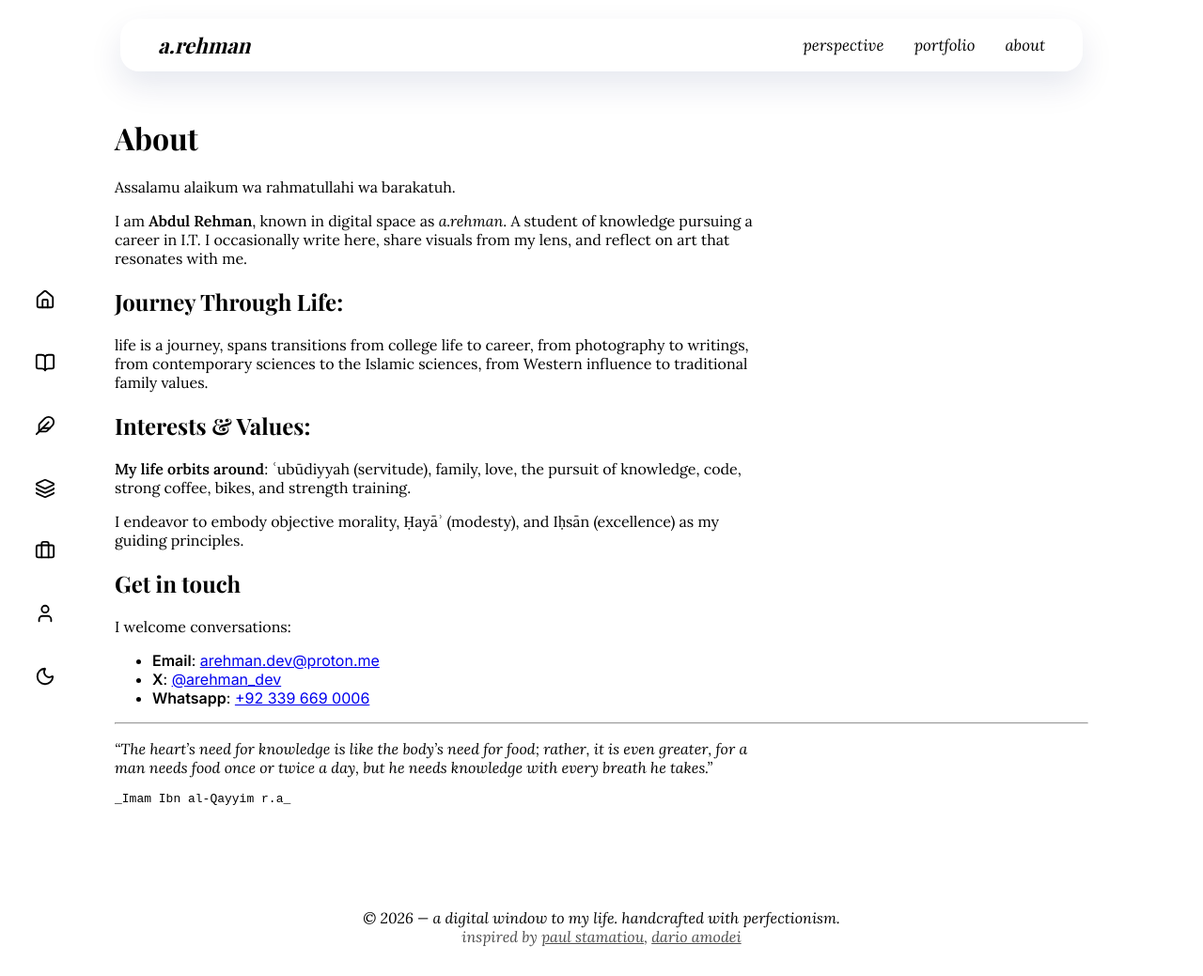
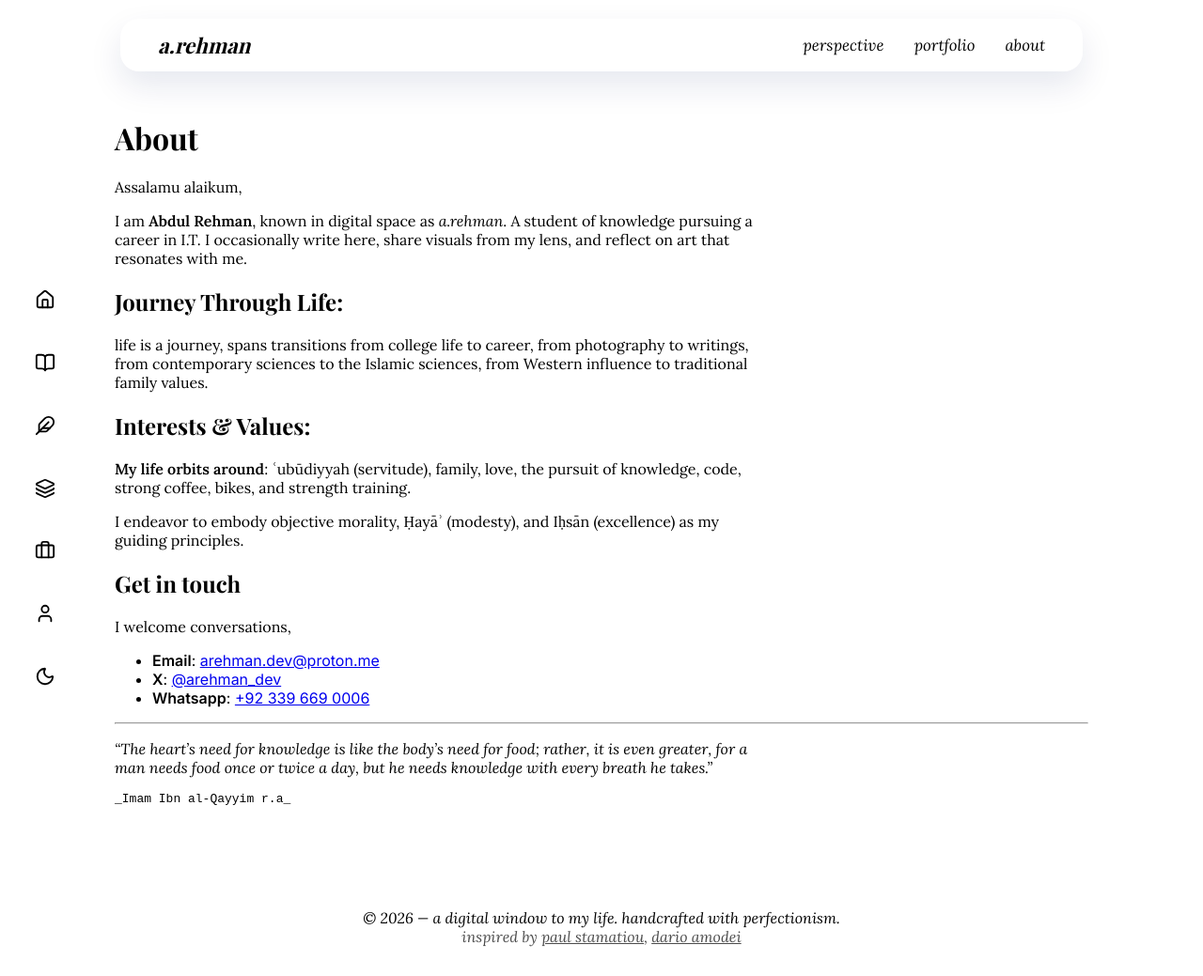
Before and after one commit to arehman-dev/arehman-dev.github.io, a Jekyll site: the page built from about.md, in a window 1280 px wide and 1039 px high. Shown: the whole window at 94% size. Built offline with Jekyll 4.4.1, drawn with Linux system fonts in a browser that asks for light colours; some web fonts are replaced.

Commit message:
v0.9.2: added real words of mine to pages. alhamdulilah

```diff
--- a/about.md
+++ b/about.md
@@ -5,7 +5,7 @@ title: About
 
 # About
 
-Assalamu alaikum wa rahmatullahi wa barakatuh.
+Assalamu alaikum,
 
 I am **Abdul Rehman**, known in digital space as _a.rehman_. A student of knowledge pursuing a career in I.T. I occasionally write here, share visuals from my lens, and reflect on art that resonates with me.
 
@@ -26,7 +26,7 @@ I endeavor to embody objective morality, Ḥayāʾ (modesty), and Iḥsān (exce
 
 ## Get in touch
 
-I welcome conversations:
+I welcome conversations,
 
 - **Email**: [arehman.dev@proton.me](mailto:arehman.dev@proton.me)
 - **X**: [@arehman_dev](https://twitter.com/arehman_dev)
```
